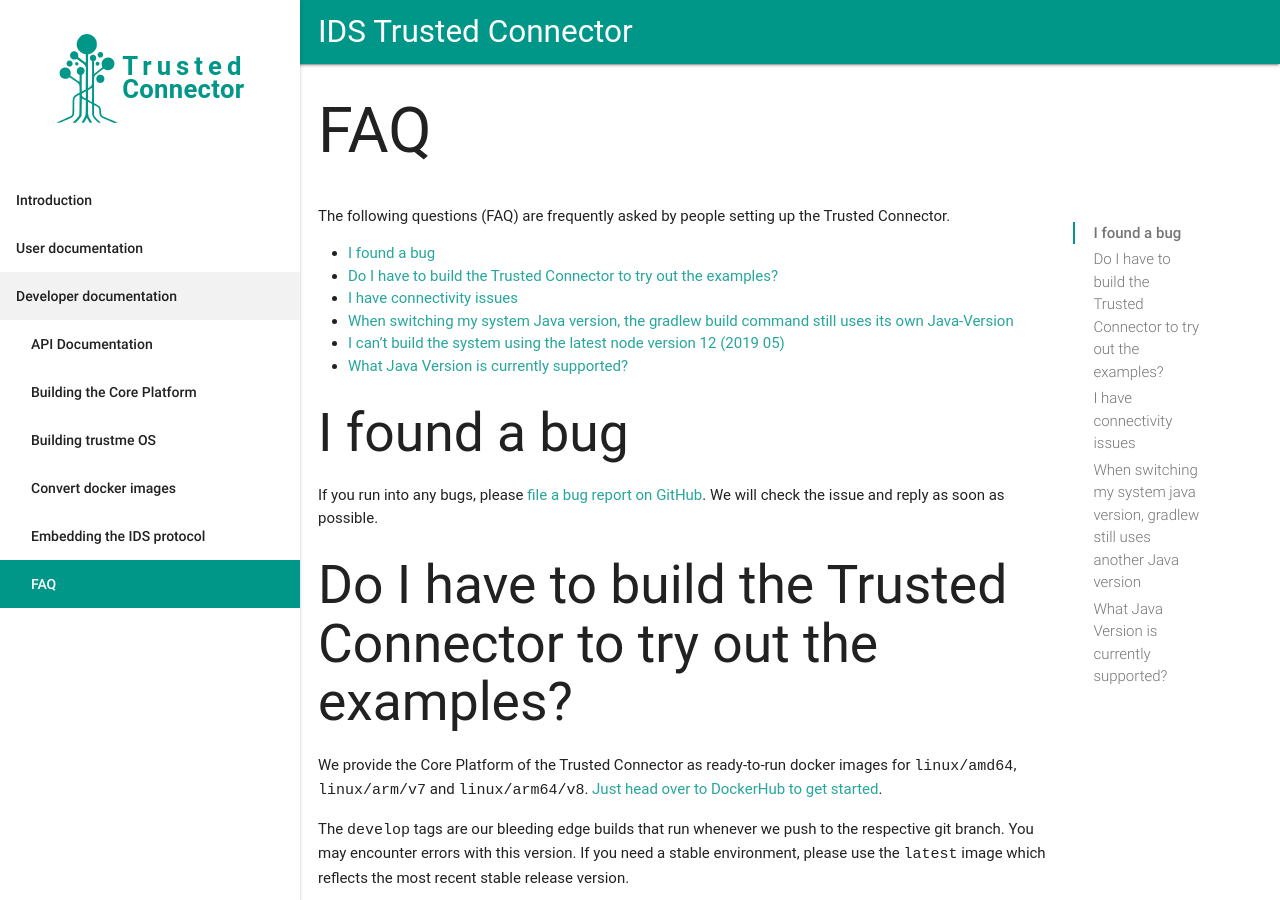
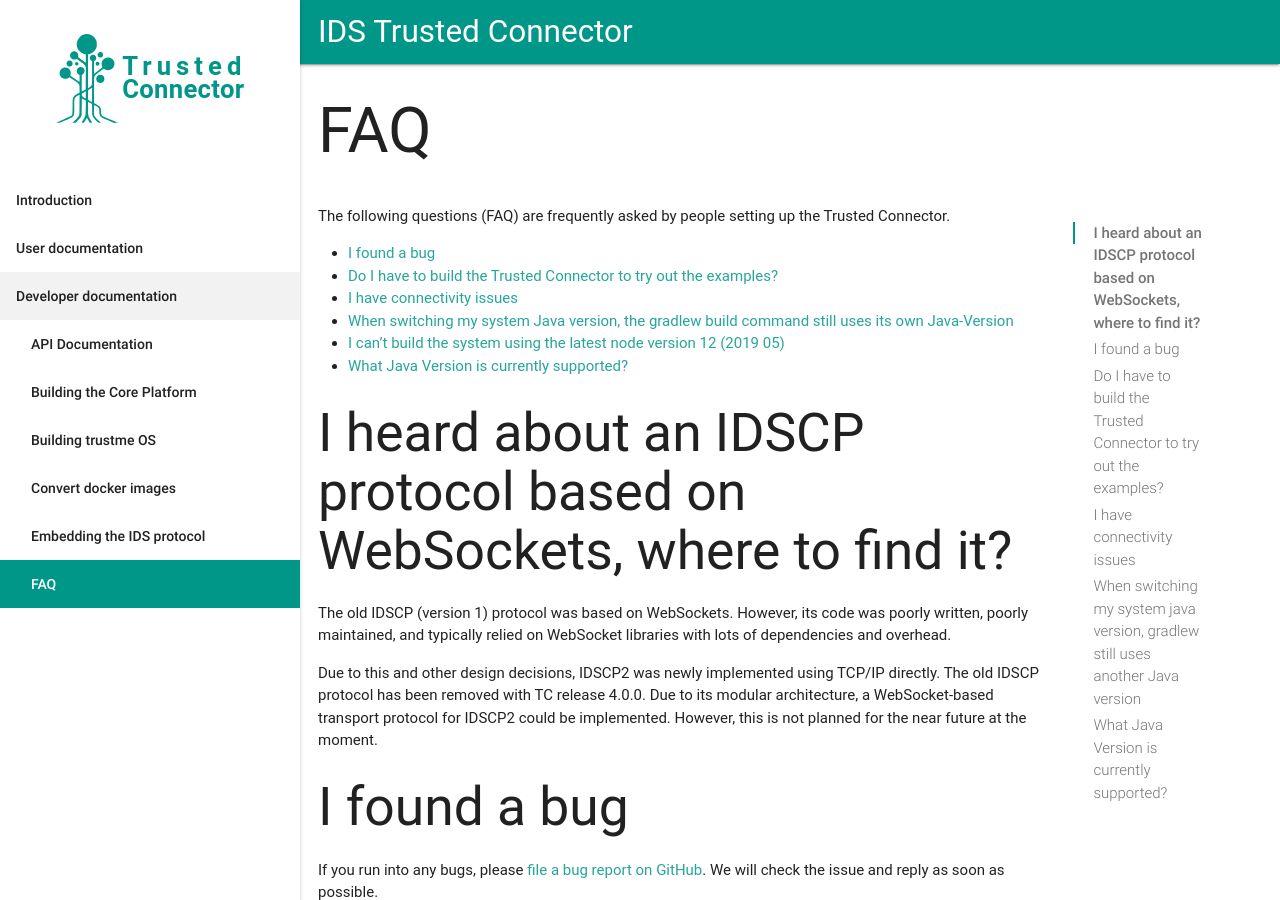
Before and after one commit to industrial-data-space/trusted-connector-documentation, a Jekyll site: the page built from docs/_docs/dev_faq.md, in a window 1280 px wide and 900 px high. Built offline with Jekyll 4.4.1, drawn with Linux system fonts in a browser that asks for light colours; some web fonts are replaced; some of the changed text lies outside the part shown.

Commit message:
Few FAQ updates

```diff
--- a/docs/_docs/dev_faq.md
+++ b/docs/_docs/dev_faq.md
@@ -14,6 +14,14 @@ The following questions (FAQ) are frequently asked by people setting up the Trus
 - [I can't build the system using the latest node version 12 (2019 05)](#i-cant-build-the-system-using-the-latest-node-version-12-2019-05)
 - [What Java Version is currently supported?](#what-java-version-is-currently-supported)
 
+
+## I heard about an IDSCP protocol based on WebSockets, where to find it?
+
+The old IDSCP (version 1) protocol was based on WebSockets.
+However, its code was poorly written, poorly maintained, and typically relied on WebSocket libraries with lots of dependencies and overhead.
+
+Due to this and other design decisions, IDSCP2 was newly implemented using TCP/IP directly. The old IDSCP protocol has been removed with TC release 4.0.0.
+Due to its modular architecture, a WebSocket-based transport protocol for IDSCP2 could be implemented. However, this is not planned for the near future at the moment.
 
 ## I found a bug
 
@@ -43,6 +51,7 @@ Discussions regarding this topic can be found in threads like this: https://stac
 
 ## What Java Version is currently supported?
 
-The Trusted Connector used to be built using OpenJDK 8 and Oracle's JDK 8.
+The Trusted Connector uses **OpenJDK 11** for both build and runtime.
 
-The Trusted Connector uses OpenJDK 11.
+The Trusted Connector used to be built using OpenJDK 8 or Oracle's JDK 8 before version 2.0.0, but this is not officially supported anymore.
+You may change the Gradle build files for JDK 8 support at your own risk, don't expect support.
```
